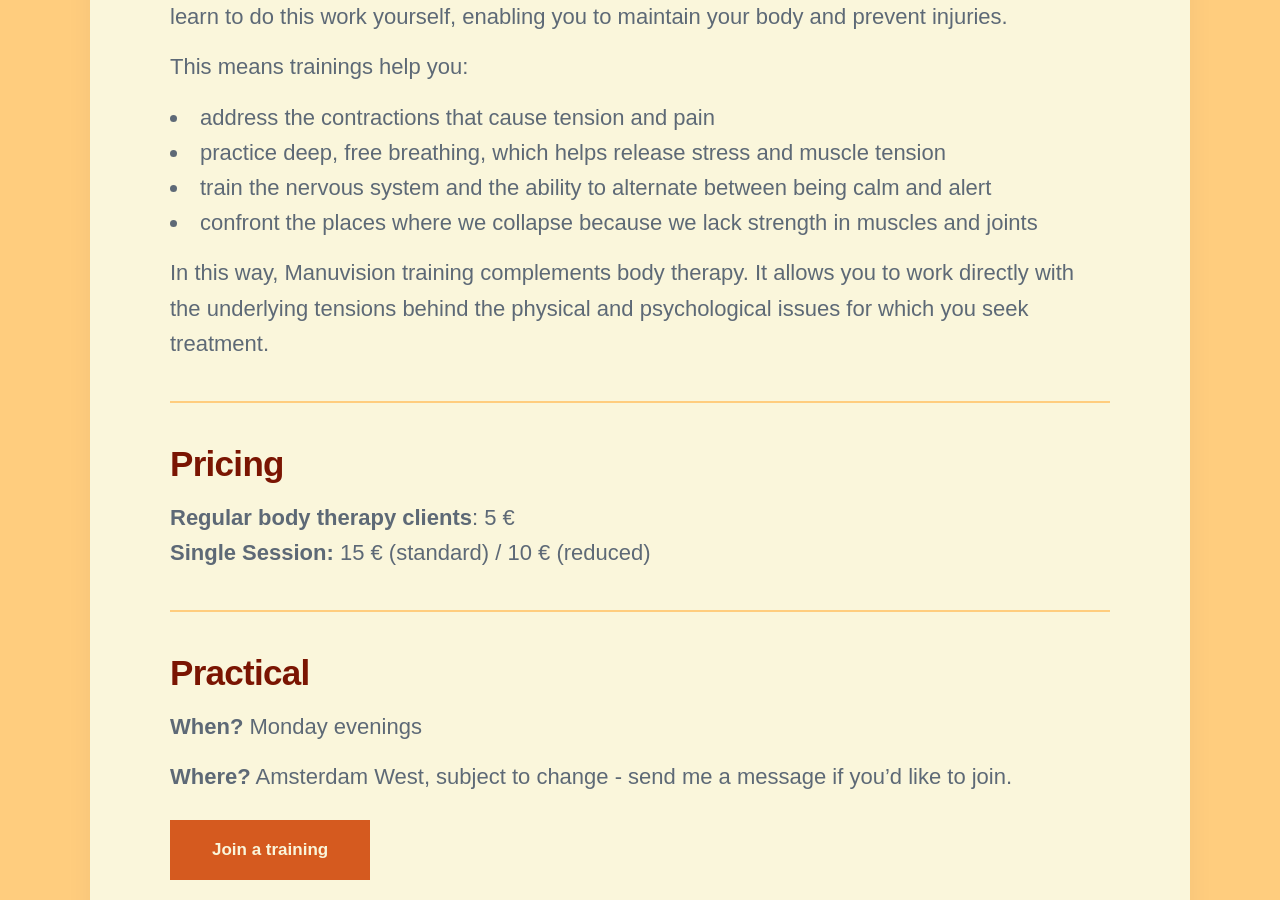
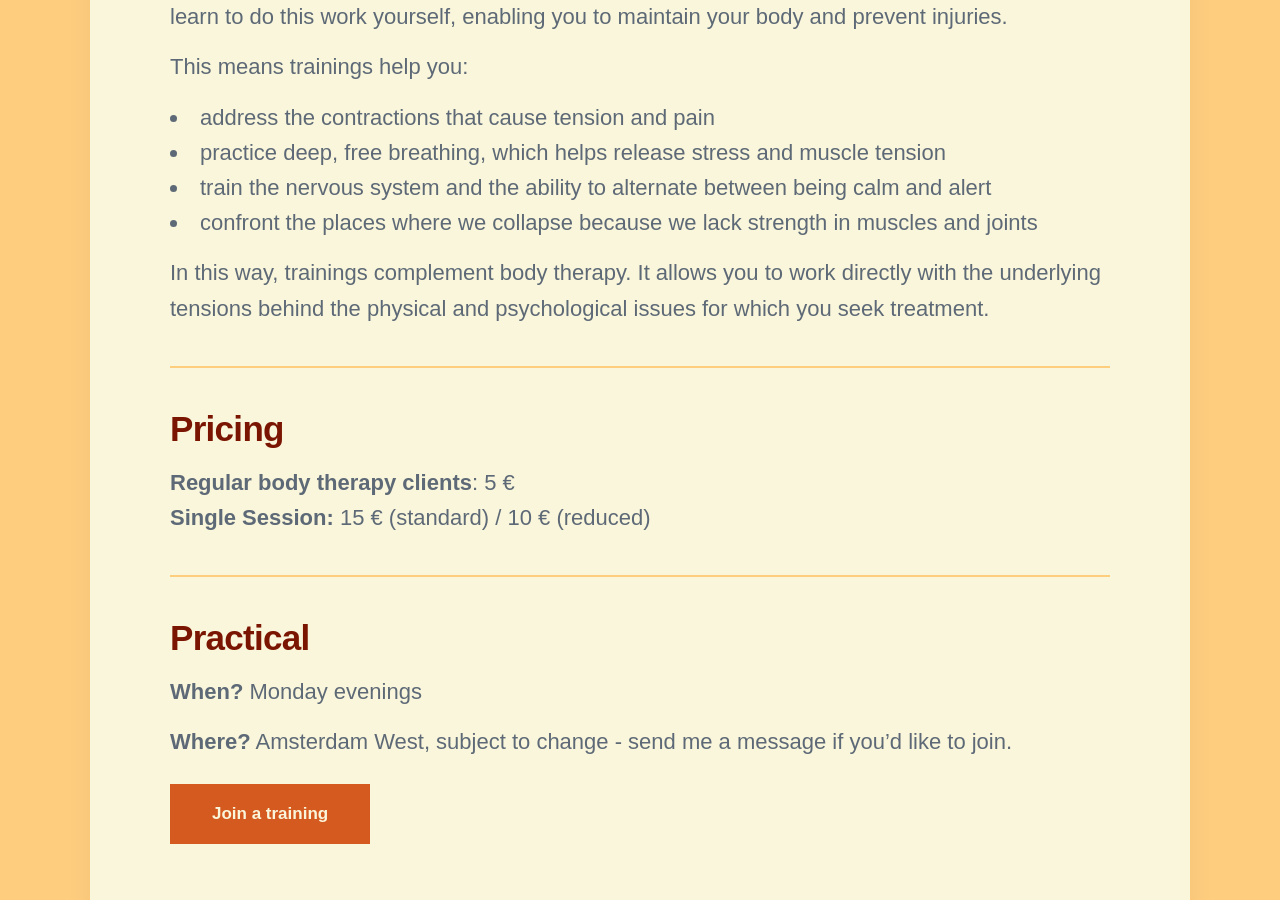
Before and after one commit to threekeytherapy/threekeytherapy.com, a Jekyll site: the page built from _workshops/training.md, in a window 1280 px wide and 900 px high, scrolled down 1276 px. Built offline with Jekyll 4.4.1, drawn with Linux system fonts in a browser that asks for light colours; nearby versions of some CDN libraries; some web fonts are replaced.

Commit message:
copy edit

```diff
--- a/_workshops/training.md
+++ b/_workshops/training.md
@@ -33,7 +33,7 @@
 * train the nervous system and the ability to alternate between being calm and alert
 * confront the places where we collapse because we lack strength in muscles and joints
 
-In this way, Manuvision training complements body therapy. It allows you to work directly with the underlying tensions behind the physical and psychological issues for which you seek treatment.
+In this way, trainings complement body therapy. It allows you to work directly with the underlying tensions behind the physical and psychological issues for which you seek treatment.
 
 ---
 
```
